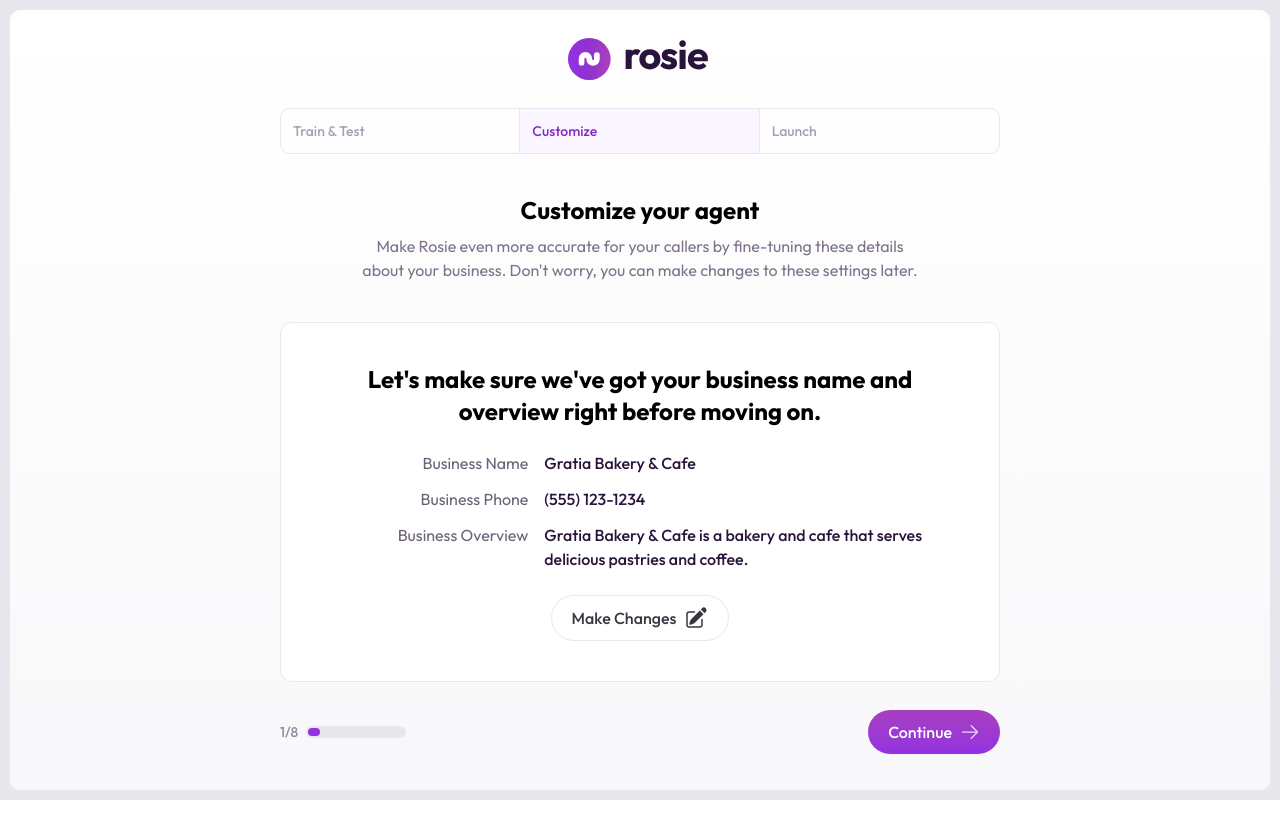
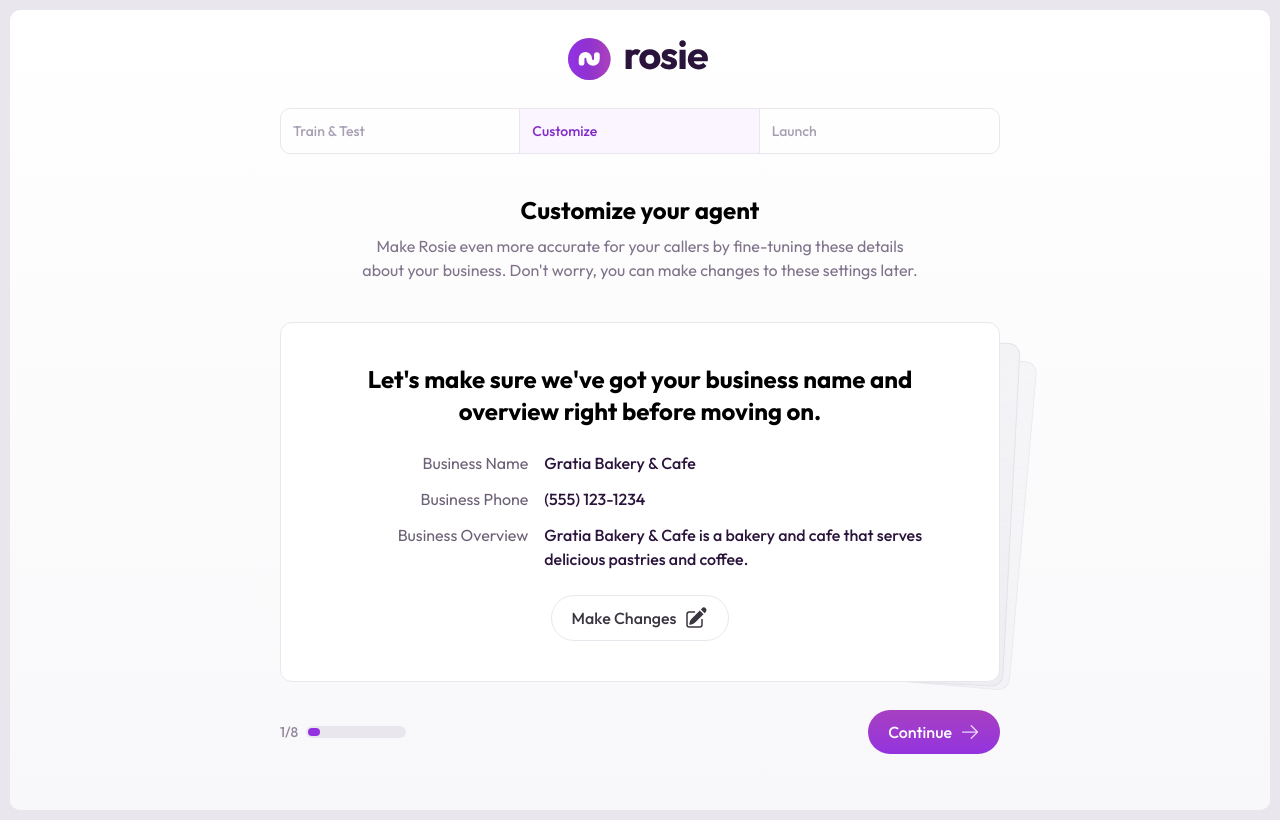
Before and after one commit to fbrill/rosie-onboarding-animations, a Next.js app: page / in a window 1280 px wide. Built offline with nearby package versions, Linux system fonts and the light colour scheme.

Commit message:
card structure with shadows

```diff
--- a/src/pages/_document.js
+++ b/src/pages/_document.js
@@ -9,7 +9,7 @@
           rel="stylesheet"
         />
       </Head>
-      <body className="antialiased">
+      <body className="antialiased bg-gray-200">
         <Main />
         <NextScript />
       </body>
--- a/src/pages/index.js
+++ b/src/pages/index.js
@@ -2,8 +2,8 @@
 
 export default function GuidedSetUp() {
   return (
-    <div className="bg-gray-200 p-2.5 h-screen">
-      <div className="bg-gradient-to-b from-white to-gray-50 rounded-[10px] p-7 h-full">
+    <div className="bg-gray-200 p-2.5 min-h-screen">
+      <div className="bg-gradient-to-b from-white to-gray-50 rounded-[10px] p-7 min-h-[calc(100vh-20px)]">
         <div className="max-w-[720px] mx-auto">
           <div className="flex justify-center items-center">
             <img src="/images/logo.svg" alt="logo" />
@@ -31,20 +31,25 @@
           </div>
 
           {/* Cards */}
-          <div className="bg-white flex flex-col gap-6 rounded-xl p-10 border border-gray-200">
+          <div className="relative">
+            <div className="bg-white flex flex-col gap-6 rounded-xl p-10 border border-gray-200 relative z-10">
               <h3 className="text-2xl font-bold text-center">
                 Let's make sure we've got your business name and overview right
                 before moving on.
               </h3>
               <div className="min-h-28 flex items-center justify-center flex-col gap-3">
                 <div className="flex gap-4 w-full">
-                <p className="w-1/3 text-gray-800 text-right">Business Name</p>
+                  <p className="w-1/3 text-gray-800 text-right">
+                    Business Name
+                  </p>
                   <p className="w-2/3 text-black font-medium">
                     Gratia Bakery & Cafe
                   </p>
                 </div>
                 <div className="flex gap-4 w-full">
-                <p className="w-1/3 text-gray-800 text-right">Business Phone</p>
+                  <p className="w-1/3 text-gray-800 text-right">
+                    Business Phone
+                  </p>
                   <p className="w-2/3 text-black font-medium">(555) 123-1234</p>
                 </div>
                 <div className="flex gap-4 w-full">
@@ -64,6 +69,11 @@
               </div>
             </div>
 
+            {/* X Shape - Top */}
+            <div className="absolute rounded-xl p-10 border border-gray-300/50 -right-3 top-3 flex flex-col items-center h-[calc(100%-16px)] bg-gradient-to-b from-gray-100 to-gray-200/50 w-1/2 rotate-[3deg] z-[1] ani" />
+            <div className="absolute rounded-xl p-10 border border-gray-300/50 -right-6 top-6 flex flex-col items-center h-[calc(100%-30px)] bg-gradient-to-b from-gray-100 to-gray-200/50 w-1/2 rotate-[5deg] z-0 opacity-70 ani" />
+          </div>
+
           {/* Step Footer */}
           <div className="flex justify-between my-7">
             <div className="flex items-center gap-2">
--- a/src/styles/globals.css
+++ b/src/styles/globals.css
@@ -36,3 +36,7 @@
 html, body {
   font-family: 'Outfit', ui-sans-serif, system-ui, -apple-system, BlinkMacSystemFont, "Segoe UI", Roboto, "Helvetica Neue", Arial, "Noto Sans", sans-serif, "Apple Color Emoji", "Segoe UI Emoji", "Segoe UI Symbol", "Noto Color Emoji";
 }
+
+.ani {
+  transition: all 300ms ease-in-out;
+}
```
Lines whose indentation alone changed are shown as unchanged.
